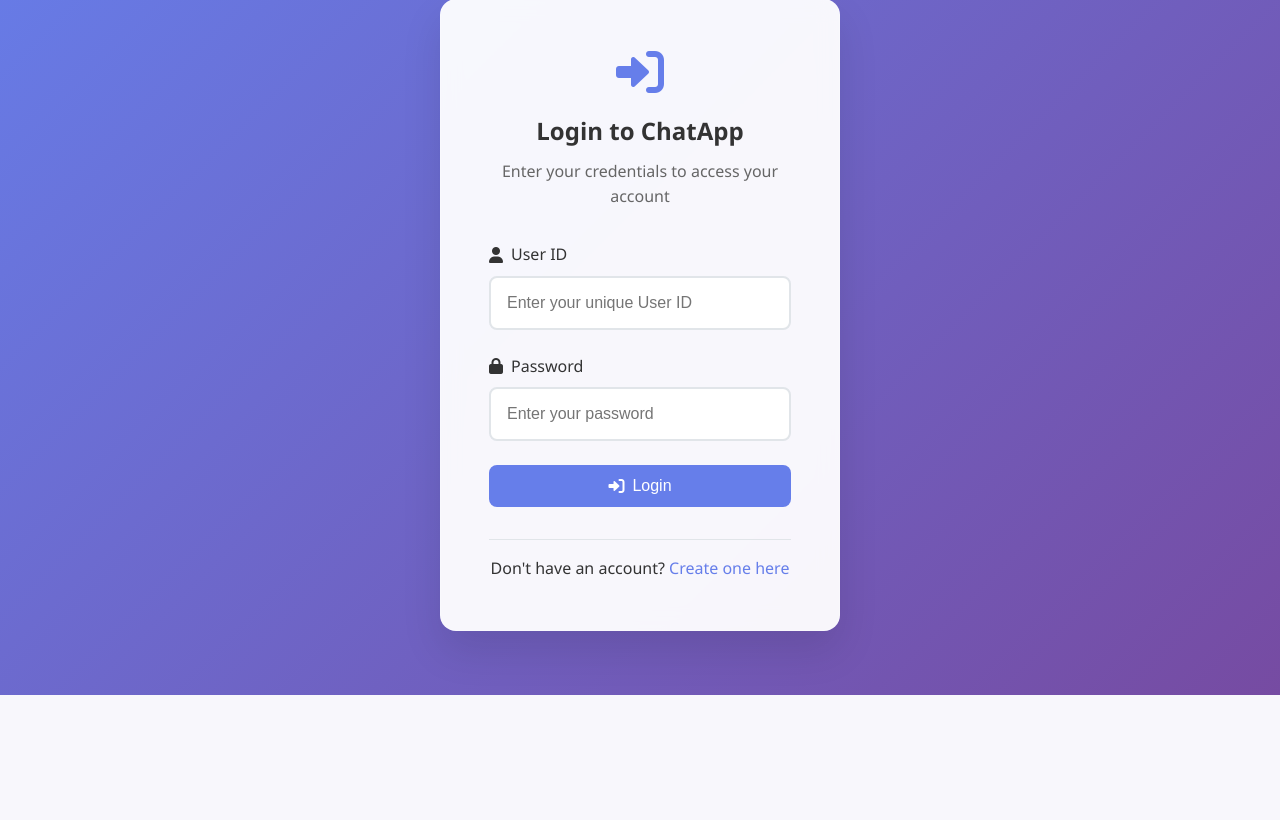
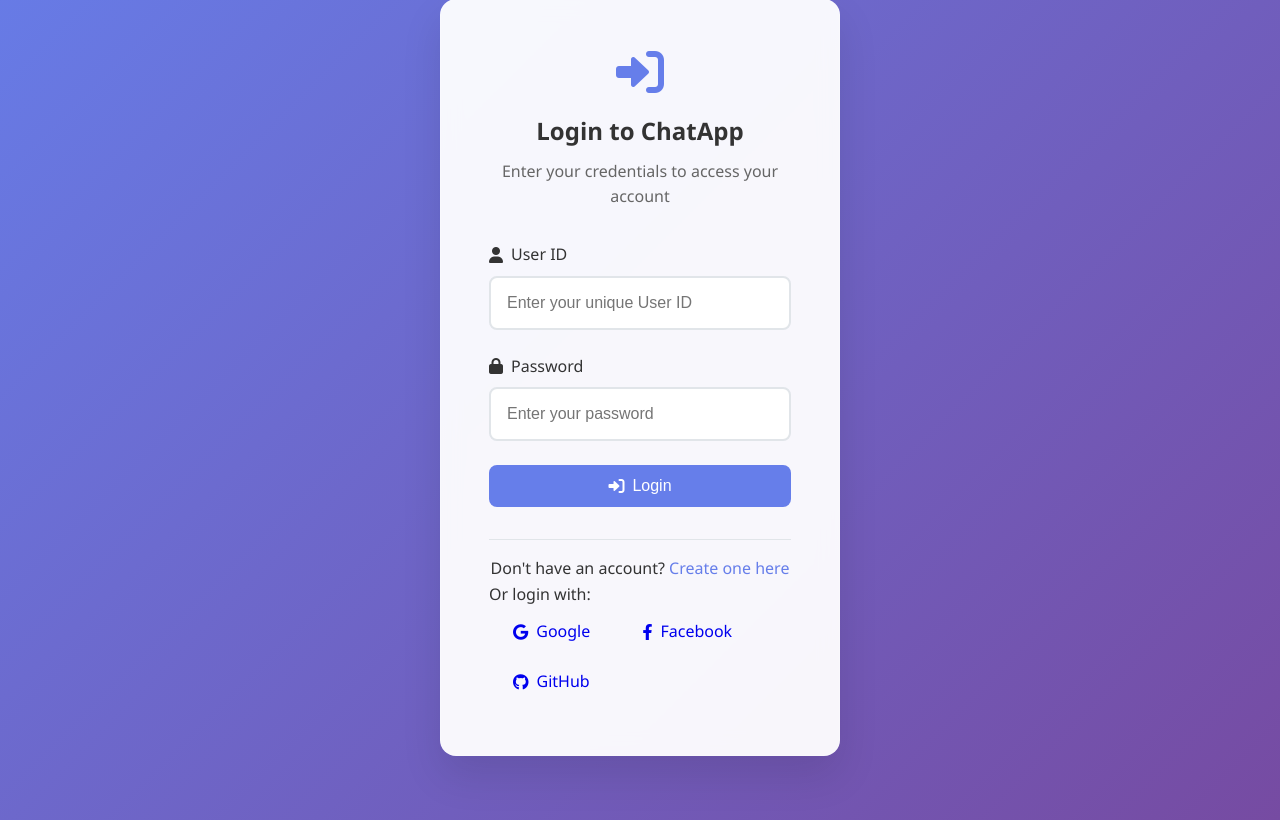
Before and after one commit to PaulBrytonRaj18/CHAT-APPLICATION-task-2, a Flask app: page /login in a window 1280 px wide. Shown: the part 136-956 px from the top of the page. Before the commit the page ends 831 px from the top, so only its background shows below. Run offline with Flask 3, Linux system fonts and the light colour scheme; some libraries are stand-ins or nearby versions.

Commit message:
The Social Login added

```diff
--- a/CHAT APPLICATION/templates/login.html
+++ b/CHAT APPLICATION/templates/login.html
@@ -41,6 +41,19 @@
                 <a href="{{ url_for('register') }}" class="auth-link">Create one here</a>
             </p>
         </div>
+
+        <div class="social-login">
+            <p>Or login with:</p>
+            <a href="{{ url_for('google_login') }}" class="btn btn-google">
+                <i class="fab fa-google"></i> Google
+            </a>
+            <a href="{{ url_for('facebook_login') }}" class="btn btn-facebook">
+                <i class="fab fa-facebook-f"></i> Facebook
+            </a>
+            <a href="{{ url_for('github_login') }}" class="btn btn-github">
+                <i class="fab fa-github"></i> GitHub
+            </a>
+        </div>
     </div>
 </div>
 {% endblock %}
```
